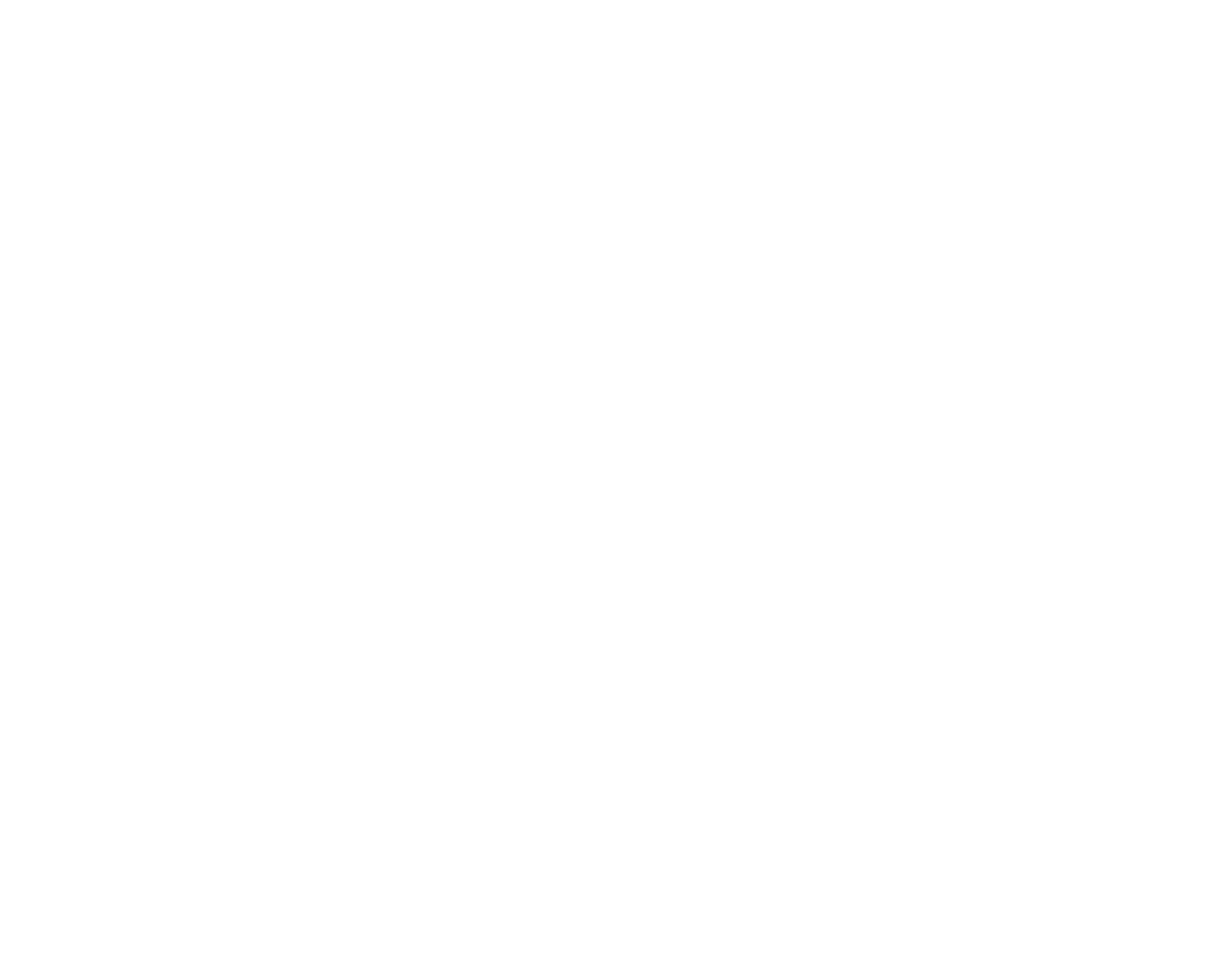
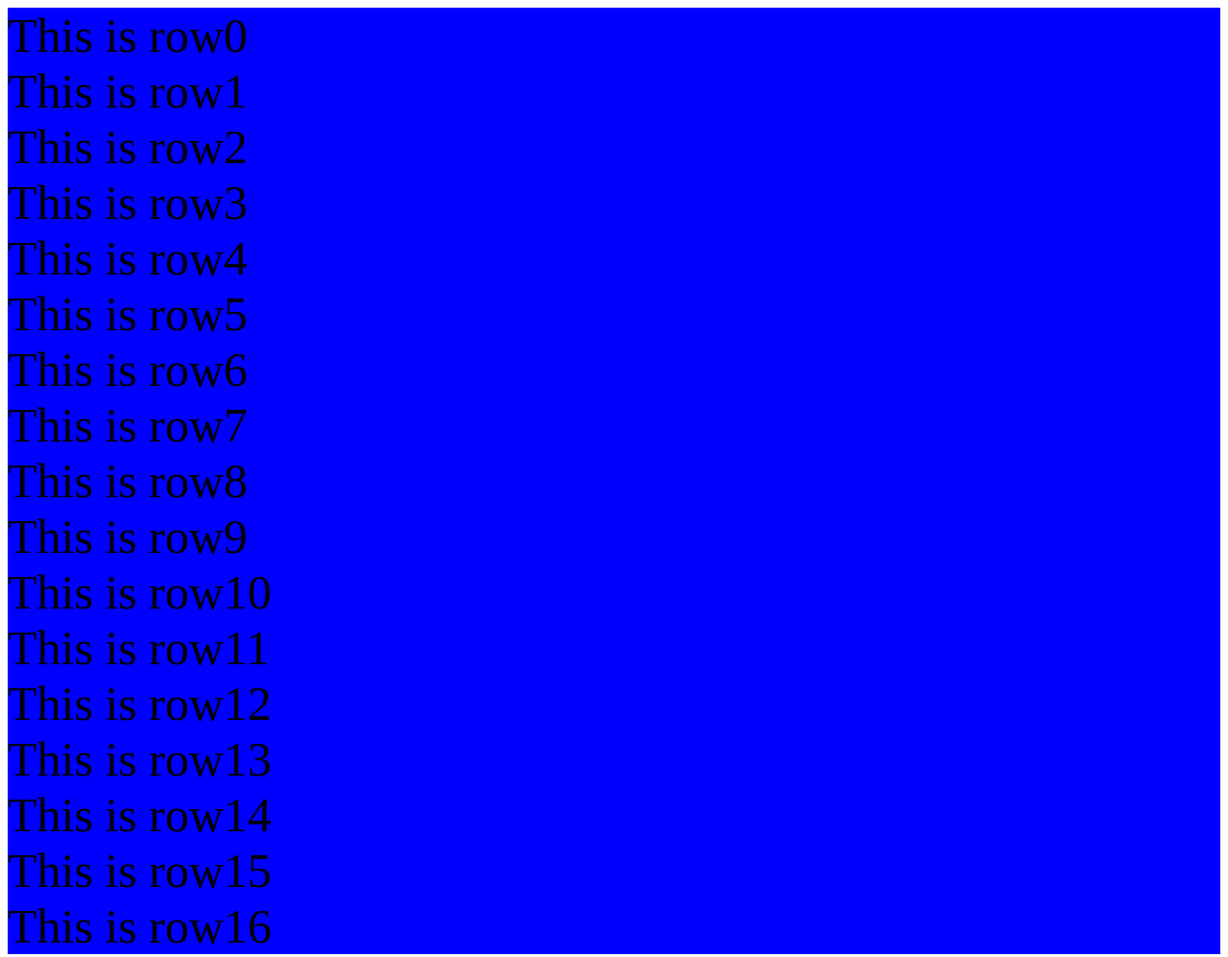
Before and after one commit to Byronwww/odin-project-Etch-A-Sketch, a website: page index.html in a window 1280 px wide. Shown: the whole page at 96% size. Before the commit the page ends 800 px from the top, so only its background shows below. Drawn offline with Linux system fonts and the light colour scheme.

Commit message:
Created function that generates rows on the page and added ESLint to the project

```diff
--- a/index.html
+++ b/index.html
@@ -4,9 +4,15 @@
     <meta charset="UTF-8">
     <meta http-equiv="X-UA-Compatible" content="IE=edge">
     <meta name="viewport" content="width=device-width, initial-scale=1.0">
+    <link rel="stylesheet" href="styles.css">
+    <script defer type = "text/javascript" src ="javascript.js"></script>
     <title>Odin Project - Etch-A-Sketch</title>
 </head>
 <body>
 
+<div class="container" id="container">
+
+</div>
+
 </body>
 </html>
--- a/javascript.js
+++ b/javascript.js
@@ -0,0 +1,17 @@
+
+/**
+ * Creates a grid of rows and columns
+ * @param {int} rows How many rows to create.
+ * @param {int} columns How many columns to create.
+ */
+function createGrid(rows) {
+  for (i = 0; i <= rows; i++) {
+    const container = document.querySelector('#container');
+    const content = document.createElement('div');
+    content.classList.add('content');
+    content.textContent = 'This is row' + i;
+    container.appendChild(content);
+  }
+}
+
+createGrid(16);
--- /dev/null
+++ b/package.json
@@ -0,0 +1,6 @@
+{
+  "devDependencies": {
+    "eslint": "^8.32.0",
+    "eslint-config-google": "^0.14.0"
+  }
+}
--- a/styles.css
+++ b/styles.css
@@ -0,0 +1,6 @@
+.container{
+    background-color : blue;
+    font-size:50px;
+    border-color: black;
+    border-width: 1px;
+}
```
Also changed, not shown: .eslintrc.json (added), 1 other file.
